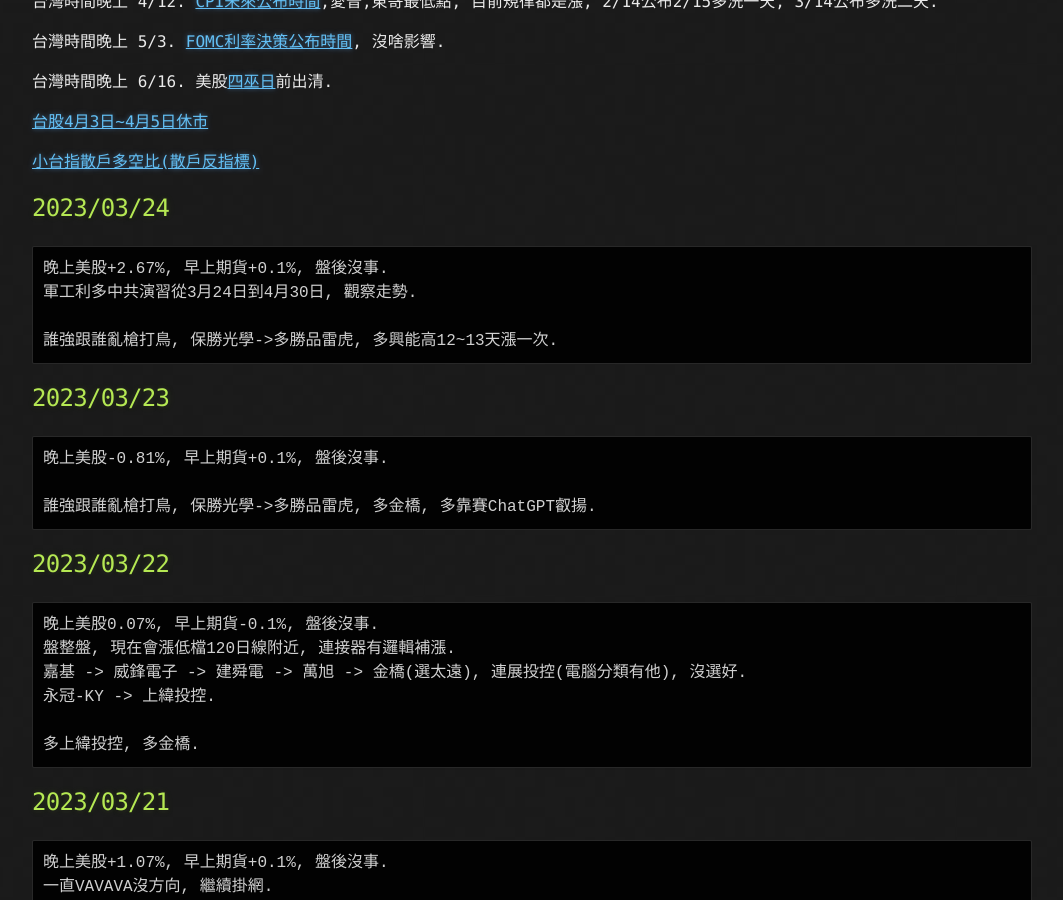
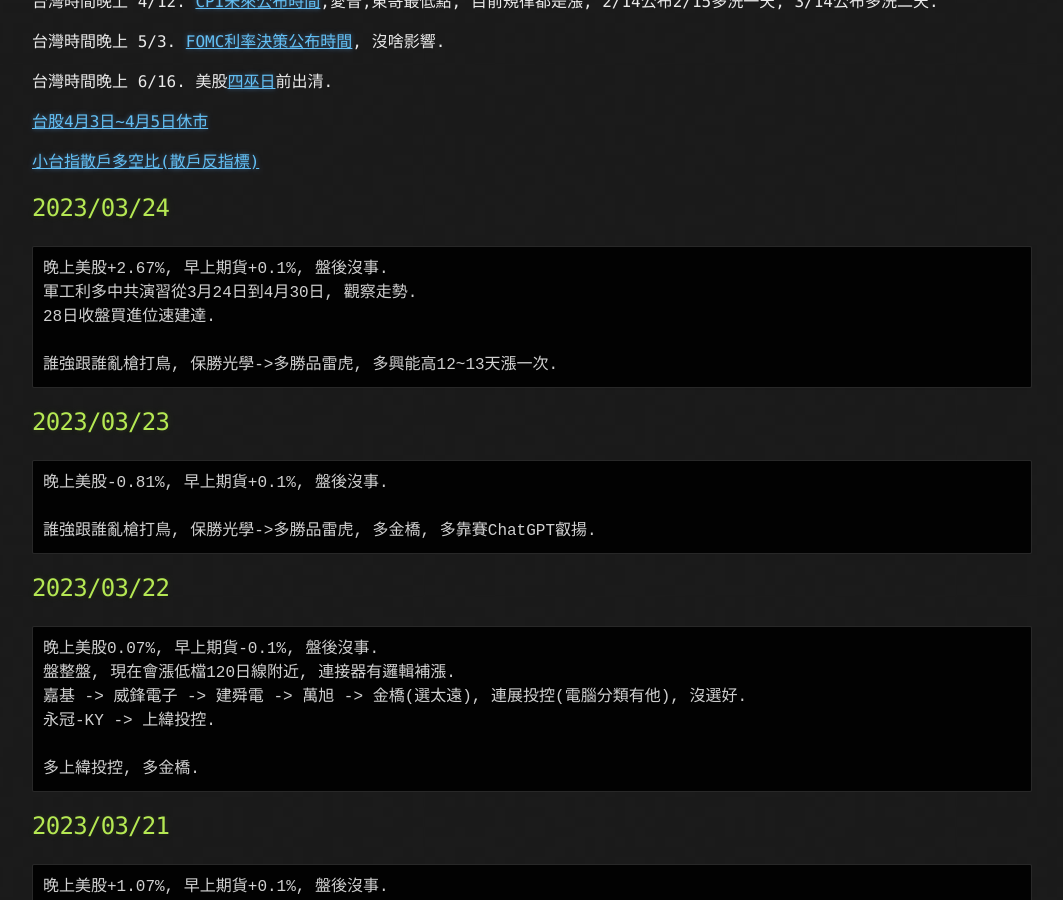
Before and after one commit to lepg5487/Stock_God, a Jekyll site: the page built from index.md, in a window 1280 px wide and 900 px high, scrolled down 468 px. Shown: the whole window, without its empty margins (108-1171 px from the left). Built offline with Jekyll 4.4.1, drawn with Linux system fonts in a browser that asks for light colours; our own code applies the rules of GitHub Pages for plain Markdown files.

Commit message:
Update index.md

````diff
--- a/index.md
+++ b/index.md
@@ -26,6 +26,7 @@ layout: testlayouts
 ```
 晚上美股+2.67%, 早上期貨+0.1%, 盤後沒事.
 軍工利多中共演習從3月24日到4月30日, 觀察走勢.
+28日收盤買進位速建達.
 
 誰強跟誰亂槍打鳥, 保勝光學->多勝品雷虎, 多興能高12~13天漲一次.
 ```
````
